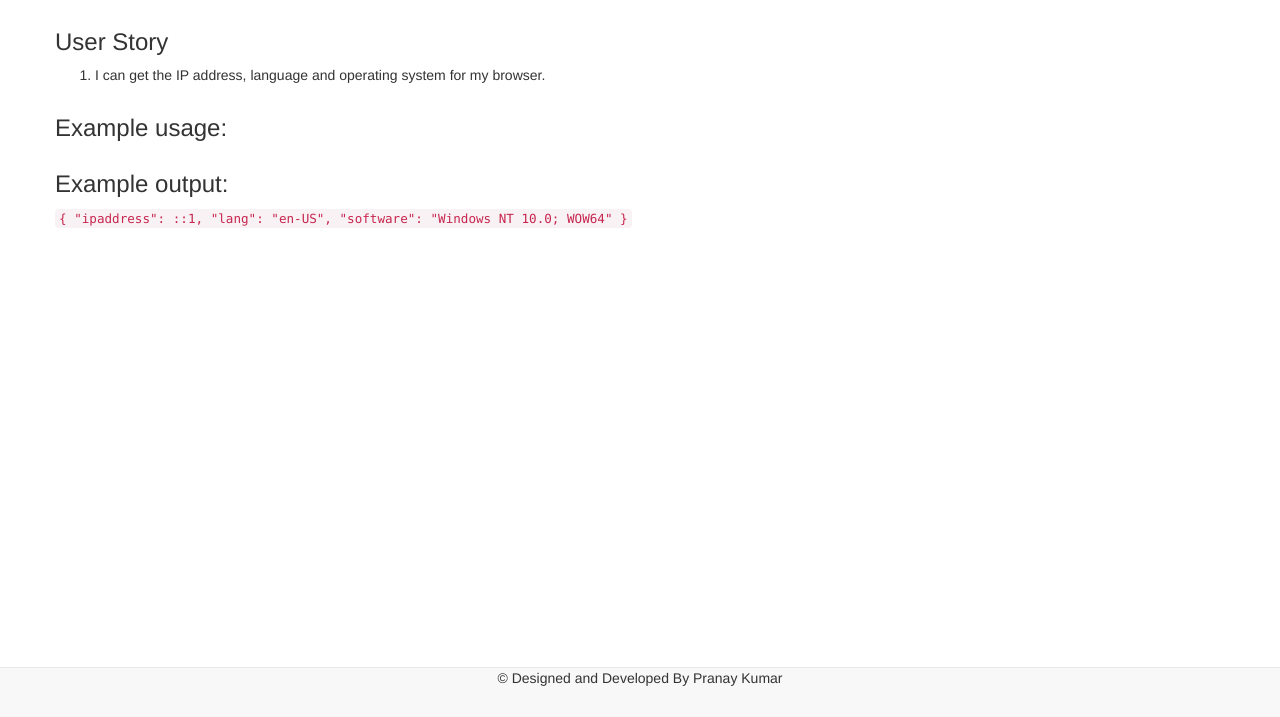
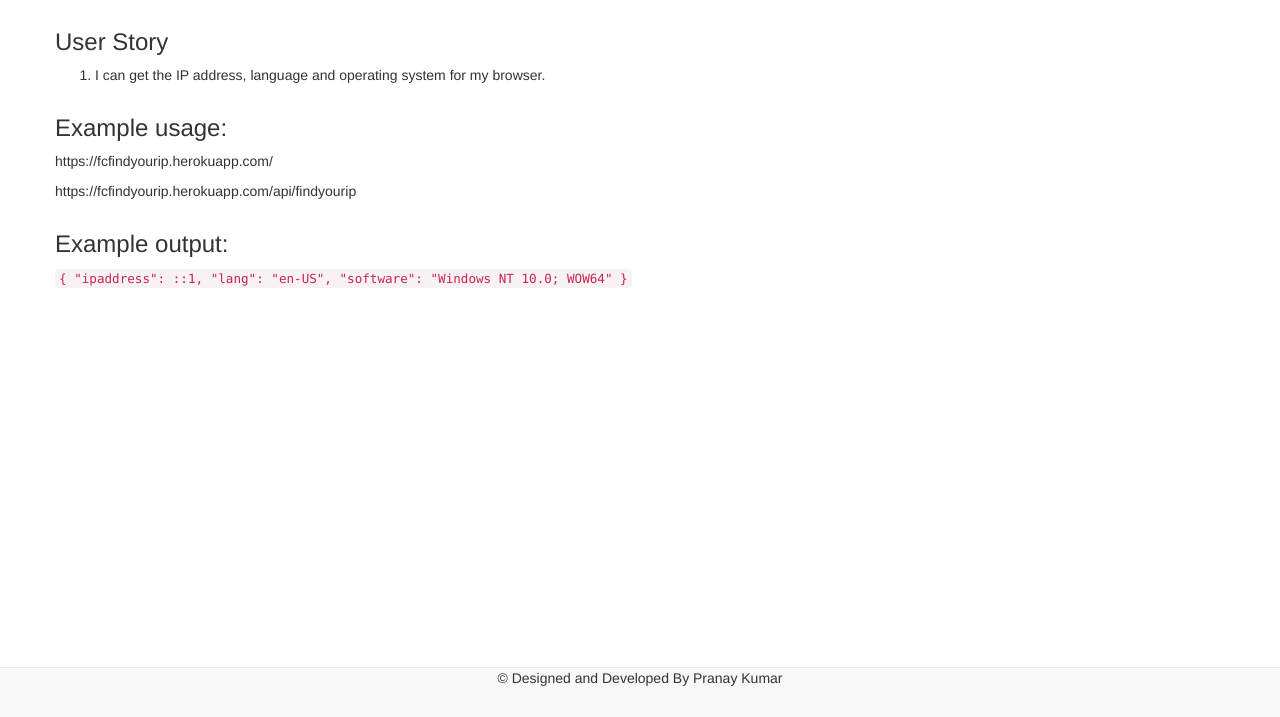
Before and after one commit to pranaykumar389/Request-Header-Parser-Microservice, a website: page views/index.html in a window 1280 px wide. Shown: the part 83-800 px from the top of the page. Drawn offline with nearby package versions, Linux system fonts and the light colour scheme.

Commit message:
Update index and README

```diff
--- a/views/index.html
+++ b/views/index.html
@@ -18,7 +18,8 @@
             </div>
             <div class="row">
                 <h3>Example usage:</h3>
-                <p></p>
+                <p>https://fcfindyourip.herokuapp.com/</p>
+                <p>https://fcfindyourip.herokuapp.com/api/findyourip</p>
             </div>
             <div class="row">
                 <h3>Example output:</h3>
```
Also changed, not shown: README.md.
